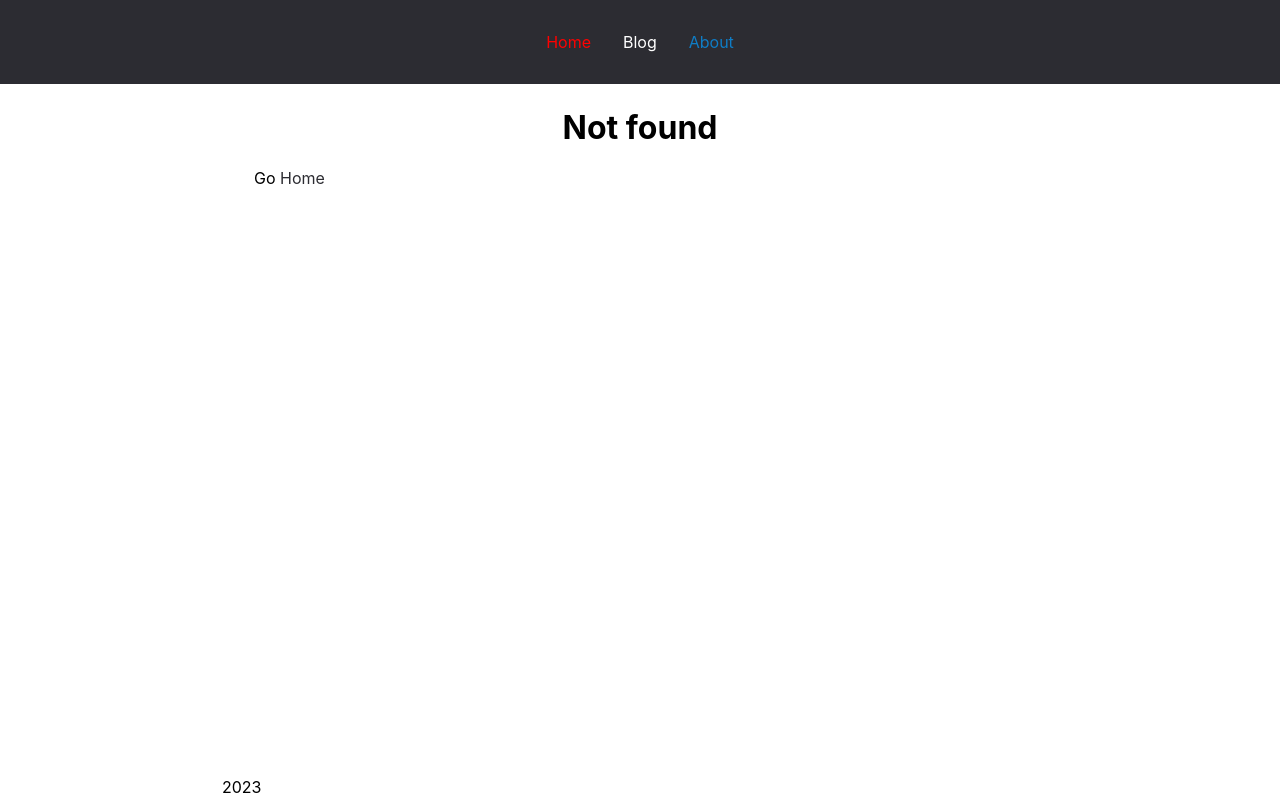
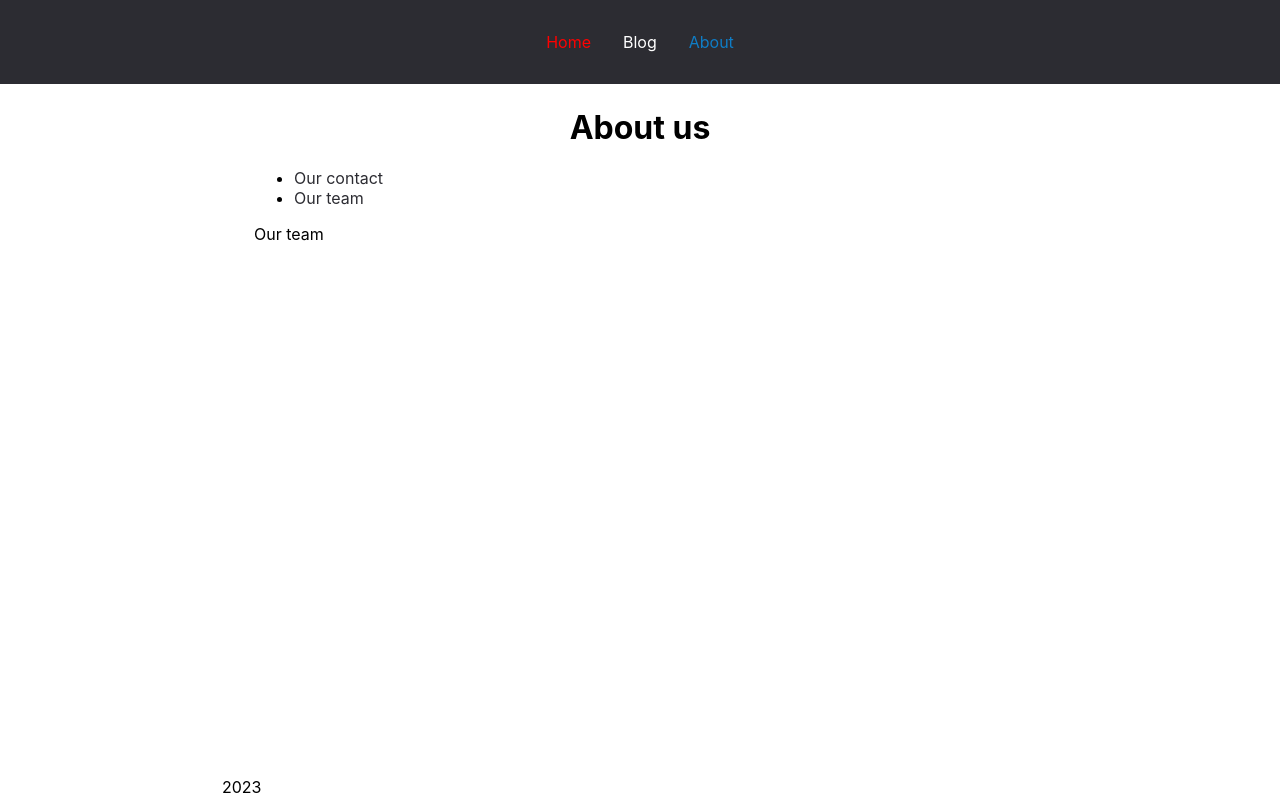
Before and after one commit to Stas9iMba/react-router-v6, a React (Vite) app: page /about/team in a window 1280 px wide. Before the commit this address had no page. Built offline with nearby package versions, Linux system fonts and the light colour scheme.

Commit message:
Вложенный роутинг

```diff
--- a/src/App.jsx
+++ b/src/App.jsx
@@ -19,7 +19,10 @@ function App() {
       <Routes>
         <Route path="/" element={<Layout />}>
           <Route index element={<Homepage />} />
-          <Route path="about" element={<Aboutpage />} />
+          <Route path="about/*" element={<Aboutpage />}>
+            <Route path="contact" element={<p>Our contact</p>} />
+            <Route path="team" element={<p>Our team</p>} />
+          </Route>
           {/* Переадресация на страницу, без сохранения в историю браузера */}
           <Route path="about-us" element={<Navigate to="/about" replace />} />
           <Route path="blog" element={<Blogpage />} />
--- a/src/components/CustomLink.jsx
+++ b/src/components/CustomLink.jsx
@@ -1,7 +1,10 @@
 import { Link, useMatch } from "react-router-dom";
 
 function CustomLink({ children, to, ...props }) {
-  const match = useMatch(to);
+  const match = useMatch({
+    path: to,
+    end: to.length === 1,
+  });
   return (
     <Link
       to={to}
--- a/src/pages/Aboutpage.jsx
+++ b/src/pages/Aboutpage.jsx
@@ -1,7 +1,22 @@
+import { Routes, Route, Link, Outlet } from "react-router-dom";
+
 function Aboutpage() {
   return (
     <div className="container">
       <h1>About us</h1>
+      <ul>
+        <li>
+          <Link to="contact">Our contact</Link>
+        </li>
+        <li>
+          <Link to="team">Our team</Link>
+        </li>
+      </ul>
+      <Outlet />
+      {/* <Routes>
+        <Route path="contact" element={<p>Our contact</p>} />
+        <Route path="team" element={<p>Our team</p>} />
+      </Routes> */}
     </div>
   );
 }
```
